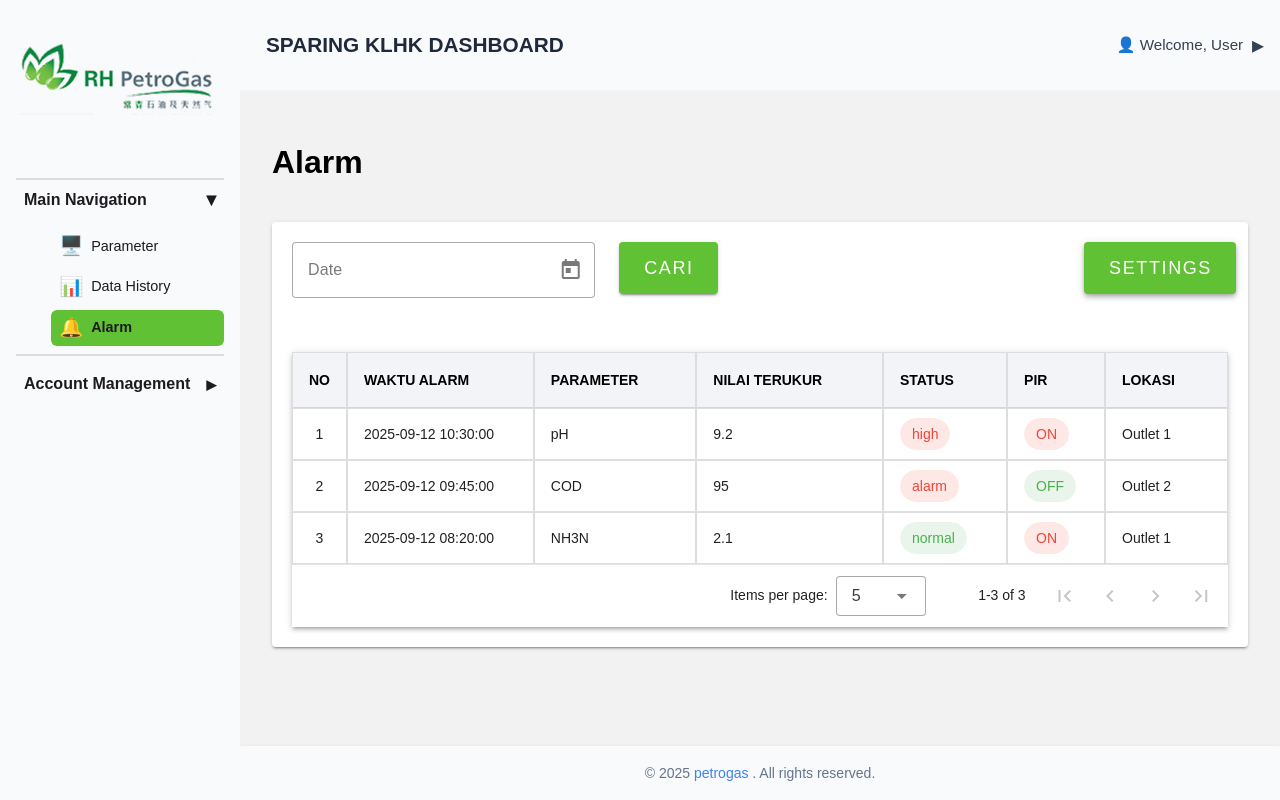
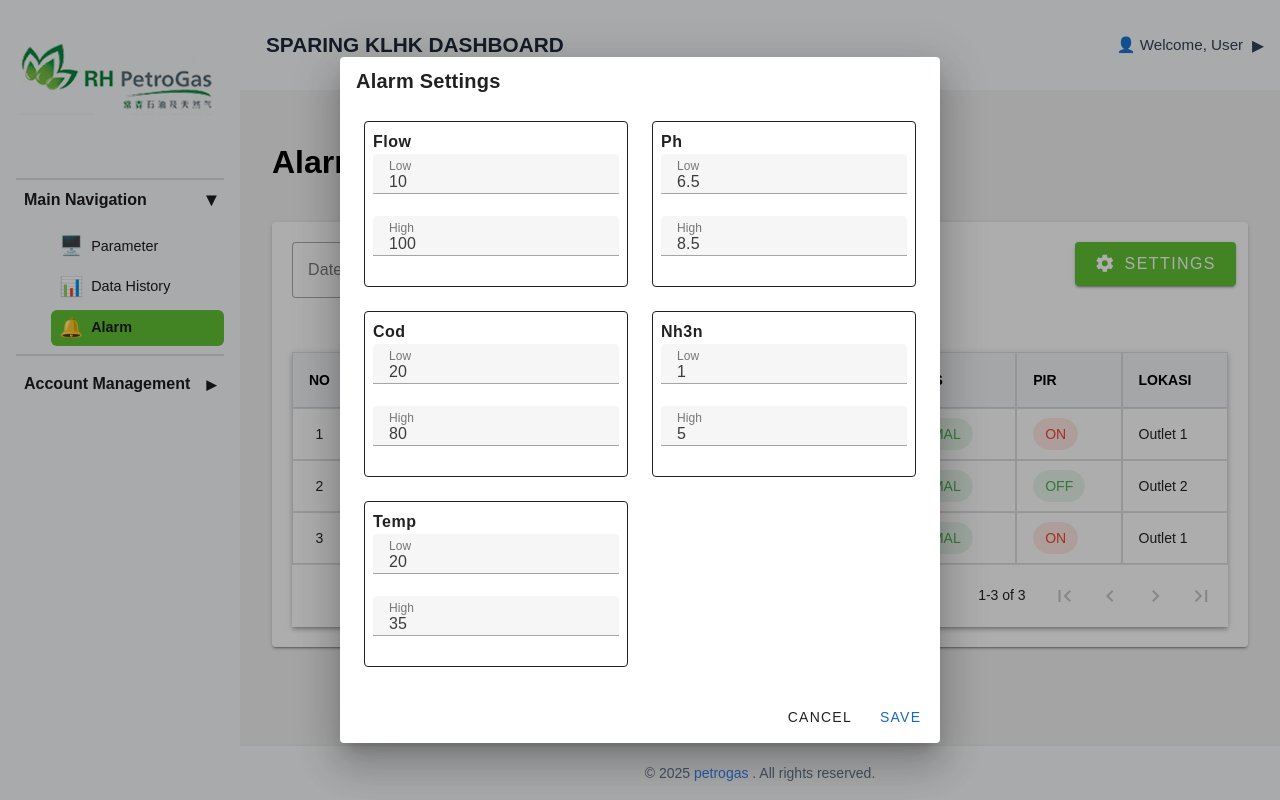
Before and after one commit to irsyadime/sparing-petrogas-sorong, a Vue app: page /alarm in a window 1280 px wide. Both pictures are taken after a click on the button "SETTINGS". Built offline with nearby package versions, Linux system fonts and the light colour scheme.

Commit message:
add setting alarm

```diff
--- a/src/views/main/AlarmPage.vue
+++ b/src/views/main/AlarmPage.vue
@@ -42,14 +42,17 @@
           </v-col>
           <v-col cols="4">
             <div class="d-flex justify-end pr-3">
-              <v-btn size="x-large" color="#61c134" class="btn-search">Settings</v-btn>
+              <v-btn size="large" color="#61c134" class="btn-search" @click="openDialog">
+                <v-icon icon="mdi-cog" class="mr-2" />
+                Settings
+              </v-btn>
             </div>
           </v-col>
         </v-row>
         <div class="pa-5 w-100">
           <v-data-table
             :headers="headers"
-            :items="alarms"
+            :items="processedData"
             class="elevation-3"
             v-model:page="page"
             :items-per-page="itemPerPage"
@@ -78,17 +81,49 @@
         </div>
       </v-card>
     </v-container>
+    <v-dialog v-model="dialog" max-width="600px">
+      <v-card>
+        <v-card-title class="font-weight-bold">Alarm Settings</v-card-title>
+        <v-card-text>
+          <v-row>
+            <v-col v-for="param in Object.keys(tempSettings)" :key="param" cols="12" md="6">
+              <v-card variant="outlined" class="pa-2">
+                <strong class="text-capitalize">{{ param }}</strong>
+                <v-text-field
+                  v-model.number="tempSettings[param].low"
+                  label="Low"
+                  type="number"
+                  density="compact"
+                />
+                <v-text-field
+                  v-model.number="tempSettings[param].high"
+                  label="High"
+                  type="number"
+                  density="compact"
+                />
+              </v-card>
+            </v-col>
+          </v-row>
+        </v-card-text>
+        <v-card-actions>
+          <v-spacer />
+          <v-btn text @click="cancelDialog">Cancel</v-btn>
+          <v-btn color="primary" @click="saveSettings">Save</v-btn>
+        </v-card-actions>
+      </v-card>
+    </v-dialog>
   </div>
 </template>
 
 <script setup>
-import { tableData } from '@/utils/dummyData'
-import { ref, computed, inject } from 'vue'
+import { ref, computed, inject, reactive, onMounted } from 'vue'
 
 const dayjs = inject('dayjs')
 const itemPerPage = ref(5)
 const page = ref(1)
 const menu = ref(false)
+const dialog = ref(false)
+const tempSettings = ref({})
 const selectedDate = ref(null)
 const formattedDate = computed({
   get: () => (selectedDate.value ? dayjs(selectedDate.value).format('DD-MMMM-YYYY') : ''),
@@ -99,44 +134,57 @@ const formattedDate = computed({
   },
 })
 
+const defaultSettings = {
+  flow: { low: 10, high: 100 },
+  ph: { low: 6.5, high: 8.5 },
+  cod: { low: 20, high: 80 },
+  nh3n: { low: 1, high: 5 },
+  temp: { low: 20, high: 35 },
+}
+
+const alarmSettings = ref({ ...defaultSettings })
+
+onMounted(() => {
+  const saved = localStorage.getItem('alarmSettings')
+  if (saved) {
+    alarmSettings.value = JSON.parse(saved)
+  } else {
+    localStorage.setItem('alarmSettings', JSON.stringify(alarmSettings.value))
+  }
+})
+
 const headers = [
   { title: 'No', key: 'no', width: '50px', align: 'center', sortable: false },
   { title: 'Waktu Alarm', key: 'timestamp' },
-  { title: 'Parameter', key: 'parameter' },
-  { title: 'Nilai Terukur', key: 'value' },
-  { title: 'Status', key: 'status' },
+  { title: 'Parameter', key: 'parameter', sortable: false },
+  { title: 'Nilai Terukur', key: 'value', sortable: false },
+  { title: 'Status', key: 'status', sortable: false },
   // { title: 'Severity', key: 'severity' },
-  { title: 'PIR', key: 'pir' },
-  { title: 'Lokasi', key: 'location' },
+  { title: 'PIR', key: 'pir', sortable: false },
+  { title: 'Lokasi', key: 'location', sortable: false },
 ]
 
-const alarms = ref([
+const tableData = ref([
   {
     timestamp: '2025-09-12 10:30:00',
     parameter: 'pH',
-    value: 9.2,
-    threshold: '6.0 - 9.0',
-    status: 'high',
+    value: 8,
     severity: 'Critical',
     location: 'Outlet 1',
     pir: 1,
   },
   {
     timestamp: '2025-09-12 09:45:00',
-    parameter: 'COD',
-    value: 95,
-    threshold: '< 90',
-    status: 'alarm',
+    parameter: 'cod',
+    value: 40,
     severity: 'Warning',
     location: 'Outlet 2',
     pir: 0,
   },
   {
     timestamp: '2025-09-12 08:20:00',
-    parameter: 'NH3N',
+    parameter: 'nh3n',
     value: 2.1,
-    threshold: '< 2.0',
-    status: 'normal',
     severity: 'Info',
     location: 'Outlet 1',
     pir: 1,
@@ -145,36 +193,47 @@ const alarms = ref([
 
 const pageCount = computed(() => Math.ceil(tableData.length / itemPerPage.value))
 
+const processedData = computed(() => {
+  return tableData.value.map((row) => {
+    const setting = alarmSettings.value[row.parameter.toLowerCase()]
+    let status = 'NORMAL'
+    if (setting) {
+      if (row.value < setting.low) status = 'LOW'
+      else if (row.value > setting.high) status = 'HIGH'
+    }
+    return {
+      ...row,
+      status, // status baru berdasarkan setting
+    }
+  })
+})
+
 const onClear = () => {
   selectedDate.value = null
 }
 
-function getSeverityColor(severity) {
-  switch (severity) {
-    case 'Critical':
-      return 'red'
-    case 'Warning':
-      return 'orange'
-    case 'Info':
-      return 'blue'
-    default:
-      return 'grey'
-  }
-}
-function getStatusColor(status) {
-  switch (status) {
-    case 'high':
-      return 'red'
-    case 'alarm':
-      return 'red'
-    case 'normal':
-      return 'green'
-    default:
-      return 'grey'
-  }
+const getStatusColor = (status) => {
+  if (status === 'HIGH') return 'red'
+  if (status === 'LOW') return 'orange'
+  return 'green'
 }
 const getPirColor = (pir) => {
   return pir == 1 ? 'red' : 'green'
+}
+
+const openDialog = () => {
+  tempSettings.value = JSON.parse(JSON.stringify(alarmSettings.value))
+  dialog.value = true
+}
+
+const cancelDialog = () => {
+  dialog.value = false
+}
+
+const saveSettings = () => {
+  alarmSettings.value = JSON.parse(JSON.stringify(tempSettings.value))
+  localStorage.setItem('alarmSettings', JSON.stringify(alarmSettings.value))
+  dialog.value = false
 }
 </script>
 
```
